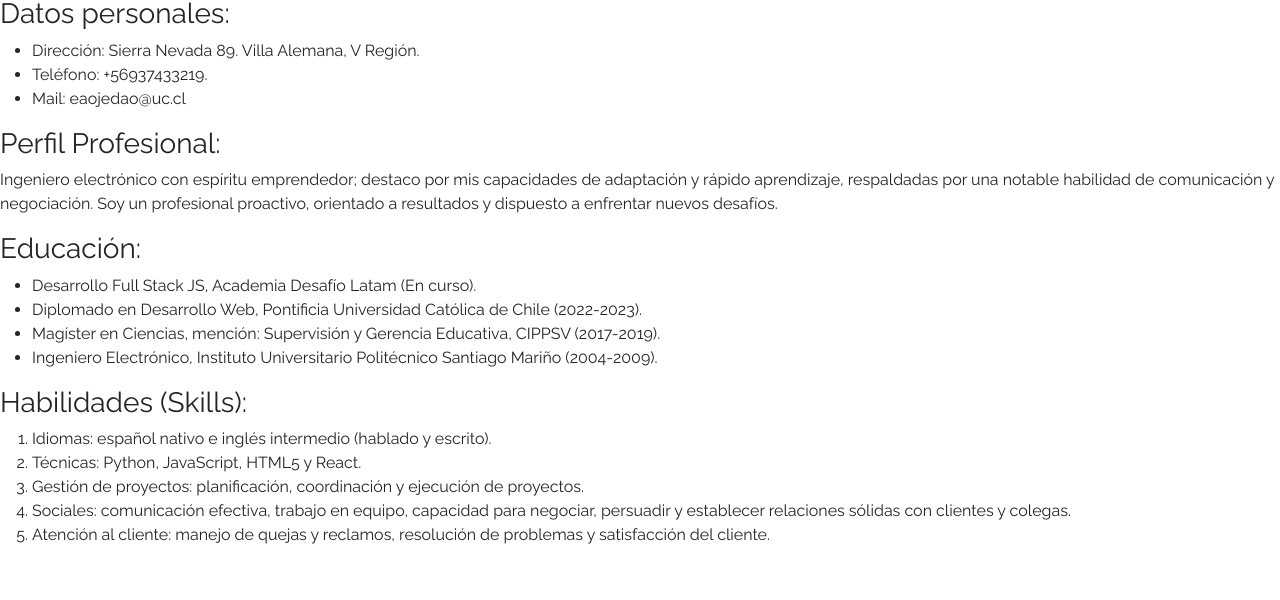
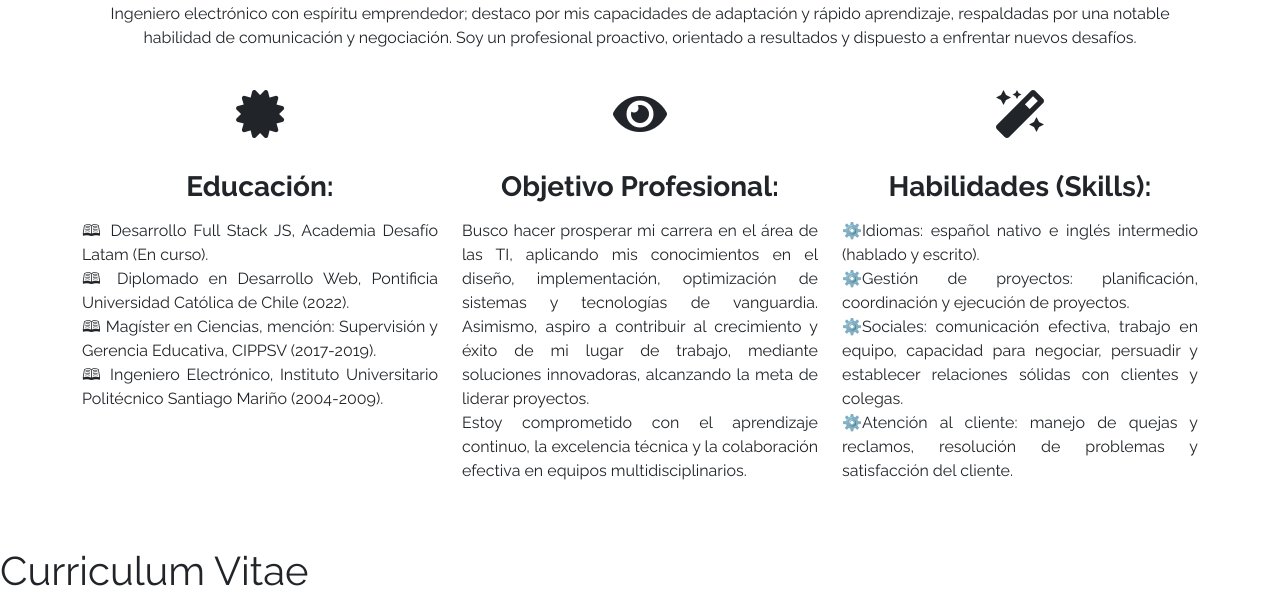
Before and after one commit to enriqueojedao/enriqueojedao.github.io, a plain HTML site: page index.html in a window 1280 px wide. Shown: the part 593-1193 px from the top of the page. Before the commit the page ends 1156 px from the top, so only its background shows below. Drawn offline with nearby package versions, Linux system fonts and the light colour scheme.

Commit message:
AGREGADO DE PAGINAS Y VER.4

```diff
--- a/assets/css/style.css
+++ b/assets/css/style.css
@@ -45,3 +45,7 @@ body {
 .shadow-custom {
   box-shadow: 5px 5px 10px rgba(0, 0, 0, 0.8);
 }
+
+.justify-text {
+  text-align: justify;
+}
--- a/index.html
+++ b/index.html
@@ -33,13 +33,13 @@
             <div class="collapse navbar-collapse" id="navbarSupportedContent">
                 <ul class="navbar-nav ms-auto mb-2 mb-lg-0 fs-5">
                     <li class="nav-item">
-                        <a class="nav-link" href="#">Acerca de mi</a>
+                        <a class="nav-link" href="portafolio.html" target="_blank">Portafolio</a>
                     </li>
                     <li class="nav-item">
-                        <a class="nav-link" href="#">Trabajos</a>
+                        <a class="nav-link" href="experiencia.html" target="_blank">Experiencia</a>
                     </li>
                     <li class="nav-item">
-                        <a class="nav-link" href="#">Contacto</a>
+                        <a class="nav-link" href="#">Hobbies</a>
                     </li>
 
                 </ul>
@@ -59,14 +59,15 @@
                     API REST, TESTING Y DEPLOY.
                 </p>
                 <div class="mb-5 pb-5 text-md-end">
-                    <button class="btn btn-dark me-4 hover-effect">Trabajos</button>
                     <button id="contactButton" class="btn btn-dark hover-effect">
                         <a href="https://www.linkedin.com/in/enrique-a-ojeda-o-809080184/" target="_blank"
                             style="color: #fff; text-decoration: none; display: flex; align-items: center;">
                             <span>Contacto</span>
-                            <img src="./assets/img/in.png" alt="Logo Linkedin" width="18" height="18" style="margin-left: 5px;">
+                            <img src="./assets/img/in.png" alt="Logo Linkedin" width="18" height="18"
+                                style="margin-left: 5px;">
                         </a>
                     </button>
+                    <button class="btn btn-dark me-4 hover-effect">Turn to English</button>
                 </div>
             </div>
             <div class="col-md-4 order-md-first">
@@ -75,6 +76,45 @@
             </div>
         </div>
     </header>
+    <section id="Acerca-de-mi" class="container text-center my-5">
+        <h2 class="display-3 fw-bold my-4">Acerca de mí</h2>
+
+        <p class="my-4">
+            Ingeniero electrónico con espíritu emprendedor; destaco por mis capacidades de adaptación y rápido aprendizaje, respaldadas por una notable habilidad de comunicación y negociación.
+            Soy un profesional proactivo, orientado a resultados y dispuesto a enfrentar nuevos desafíos.
+        </p>
+
+        <div class="row">
+            <div class="col-12 col-md-4">
+                <i class="fa fa-certificate fa-3x my-3"></i>
+                <h3 class="my-3 fw-bold">Educación:</h3>
+                <p class="my-3 justify-text">
+                    🕮 Desarrollo Full Stack JS, Academia Desafío Latam (En curso).<br>
+                    🕮 Diplomado en Desarrollo Web, Pontificia Universidad Católica de Chile (2022).<br>
+                    🕮 Magíster en Ciencias, mención: Supervisión y Gerencia Educativa, CIPPSV (2017-2019).<br>
+                    🕮 Ingeniero Electrónico, Instituto Universitario Politécnico Santiago Mariño (2004-2009).
+                </p>
+            </div>
+            <div class="col-12 col-md-4">
+                <i class="fa fa-eye fa-3x my-3"></i>
+                <h3 class="my-3 fw-bold">Objetivo Profesional:</h3>
+                <p class="my-3 justify-text">
+                    Busco hacer prosperar mi carrera en el área de las TI, aplicando mis conocimientos en el diseño, implementación, optimización de sistemas y tecnologías de vanguardia. Asimismo, aspiro a contribuir al crecimiento y éxito de mi lugar de trabajo, mediante soluciones innovadoras, alcanzando la meta de liderar proyectos.<br>Estoy comprometido con el aprendizaje continuo, la excelencia técnica y la colaboración efectiva en equipos multidisciplinarios.
+                </p>
+            </div>
+            <div class="col-12 col-md-4">
+                <i class="fa fa-magic fa-3x my-3"></i>
+                <h3 class="my-3 fw-bold">Habilidades (Skills):</h3>
+                <p class="my-3 justify-text">
+                    ⚙️Idiomas: español nativo e inglés intermedio (hablado y escrito).<br>
+                    ⚙️Gestión de proyectos: planificación, coordinación y ejecución de proyectos.<br>
+                    ⚙️Sociales: comunicación efectiva, trabajo en equipo, capacidad para negociar, persuadir y establecer relaciones sólidas con clientes y colegas.<br>
+                    ⚙️Atención al cliente: manejo de quejas y reclamos, resolución de problemas y satisfacción del cliente.<br>
+
+                </p>
+            </div>
+        </div>
+    </section>
 
     <h1>Curriculum Vitae</h1>
 
@@ -89,31 +129,10 @@
         <li>Teléfono: +56937433219.</li>
         <li>Mail: eaojedao@uc.cl</li>
     </ul>
-    <h3>Perfil Profesional:</h3>
-    <p>Ingeniero electrónico con espíritu emprendedor; destaco por mis capacidades de adaptación y rápido aprendizaje,
-        respaldadas por una notable habilidad de comunicación y negociación.
-        Soy un profesional proactivo, orientado a resultados y dispuesto a enfrentar nuevos desafíos.</p>
-    <h3>Educación:</h3>
-    <ul>
-        <li>Desarrollo Full Stack JS, Academia Desafío Latam (En curso).</li>
-        <li>Diplomado en Desarrollo Web, Pontificia Universidad Católica de Chile (2022-2023).</li>
-        <li>Magíster en Ciencias, mención: Supervisión y Gerencia Educativa, CIPPSV (2017-2019).</li>
-        <li>Ingeniero Electrónico, Instituto Universitario Politécnico Santiago Mariño (2004-2009).</li>
-    </ul>
-    <h3>Habilidades (Skills):</h3>
-    <ol>
-        <li>Idiomas: español nativo e inglés intermedio (hablado y escrito).</li>
-        <li>Técnicas: Python, JavaScript, HTML5 y React.</li>
-        <li>Gestión de proyectos: planificación, coordinación y ejecución de proyectos.</li>
-        <li>Sociales: comunicación efectiva, trabajo en equipo, capacidad para negociar,
-            persuadir y establecer relaciones sólidas con clientes y colegas.</li>
-        <li>Atención al cliente: manejo de quejas y reclamos,
-            resolución de problemas y satisfacción del cliente.</li>
-    </ol>
-
     <script src="https://cdn.jsdelivr.net/npm/bootstrap@5.1.3/dist/js/bootstrap.bundle.min.js"
         integrity="sha384-ka7Sk0Gln4gmtz2MlQnikT1wXgYsOg+OMhuP+IlRH9sENBO0LRn5q+8nbTov4+1p"
         crossorigin="anonymous"></script>
+        <footer class="bg-dark text-light">hello</footer>
 </body>
 
 </html>
```
Also changed, not shown: experiencia.html (added, +49 -0 lines), hobbies.html (added, +28 -0 lines).
